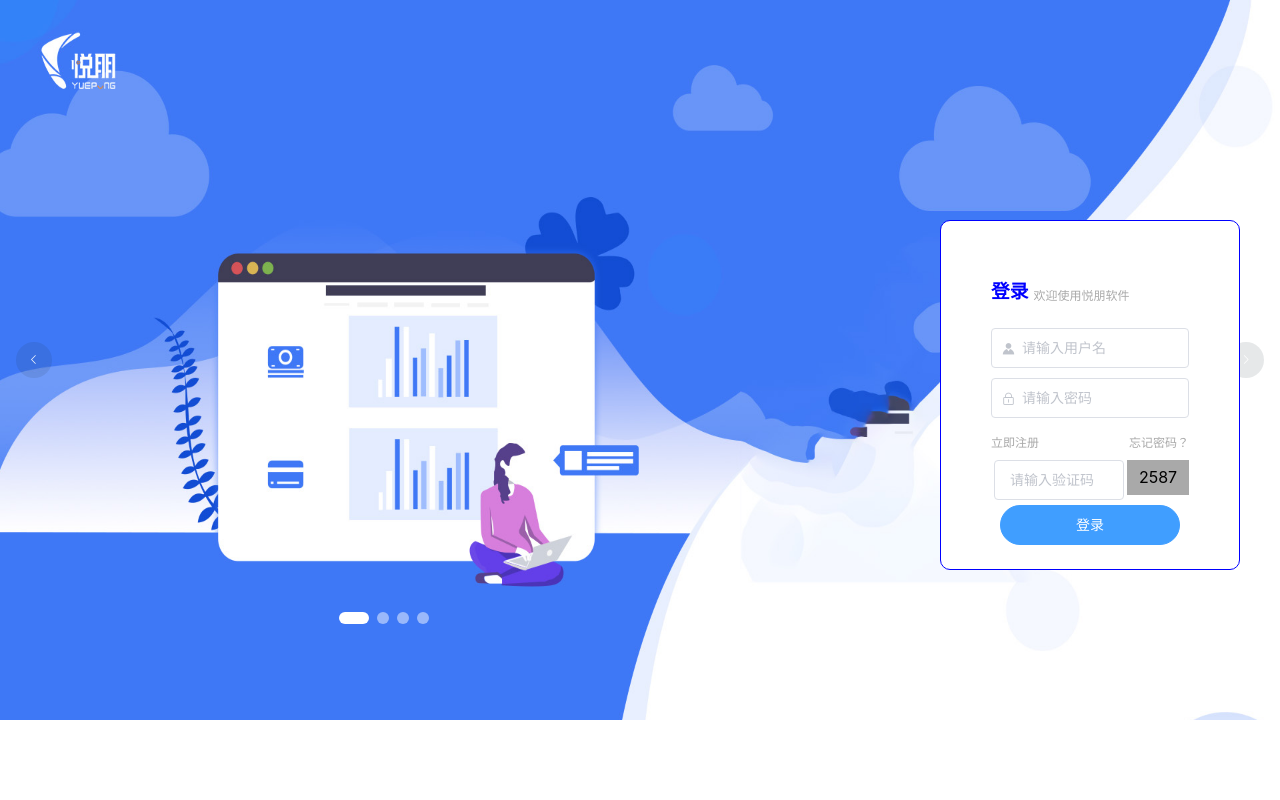
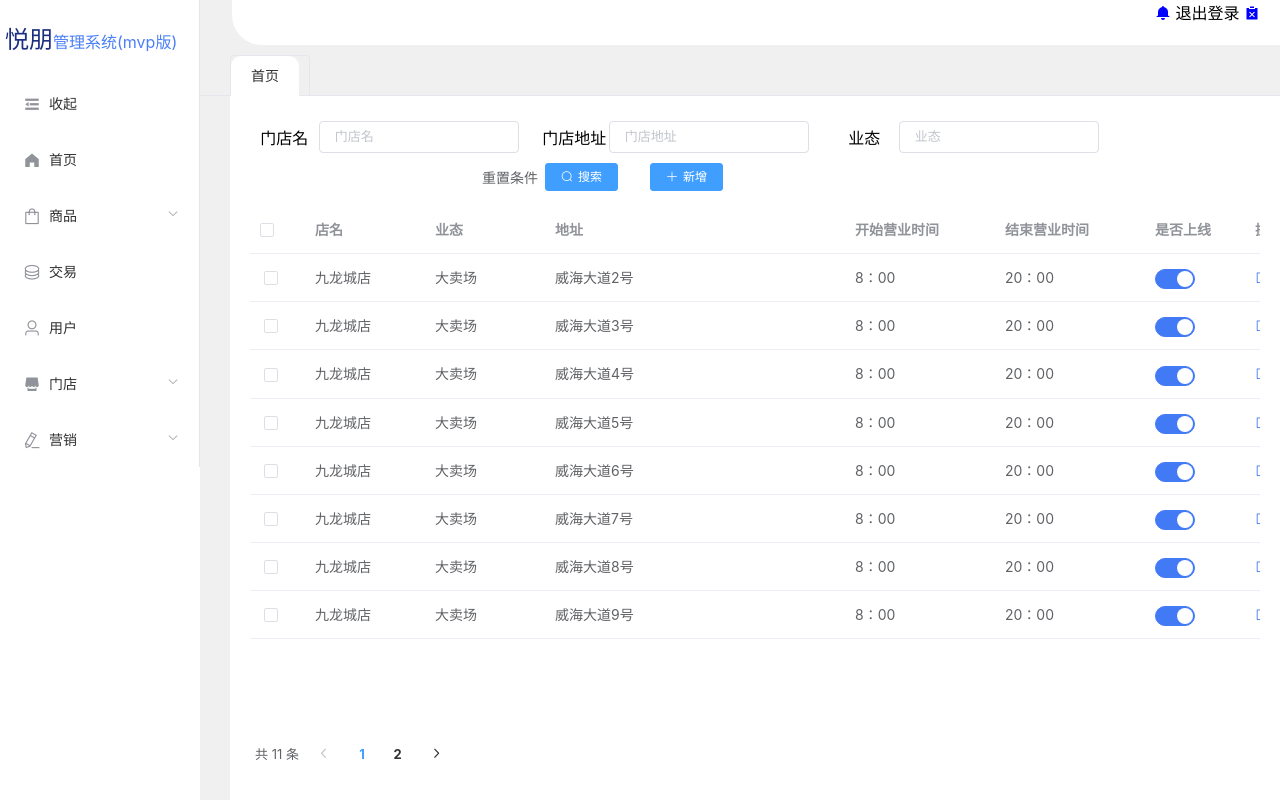
Before and after one commit to Kyoto4869/elui, a Vue app: page /#/user/shop in a window 1280 px wide. Before the commit this address led to /#/login. Built offline with nearby package versions, Linux system fonts and the light colour scheme; no server answers; sample sign-in values are in the browser's storage.

Commit message:
实现了分页效果与删除数据，对于shop

```diff
--- a/src/assets/css/shop.css
+++ b/src/assets/css/shop.css
@@ -43,3 +43,7 @@
 	margin-top: 10px;
 	flex: 1;
 }
+.shop .footer{
+	position: absolute;
+	bottom: 30px;
+}
--- a/src/assets/js/mock.js
+++ b/src/assets/js/mock.js
@@ -1,86 +1,113 @@
 import Mock from 'mockjs'
 
 
-Mock.mock('uersbgimg',{
-	msg:"succees",
-	status:0,
-	list:[{
-		imgsrc:'/assets/img/1.jpg',
+Mock.mock('uersbgimg', {
+	msg: "succees",
+	status: 0,
+	list: [{
+		imgsrc: '/assets/img/1.jpg',
 
 
-	},
-	]
+	}, ]
 })
 
 /* 获取随机生成的验证码 */
-Mock.mock('usercode',{
+Mock.mock('usercode', {
 
-	 "score|1000-9999": 1000,//随机生成1-800的数字
+	"score|1000-9999": 1000, //随机生成1-800的数字
 })
 
 
 /* 获取店铺信息 */
-Mock.mock('shop',{
-	msg:"succees",
-	status:0,
-	list:[
+Mock.mock('shop', {
+	msg: "succees",
+	status: 0,
+	list: [
 
 		{
-		 name:"九龙城店",
-		 commercial:"大卖场",
-		 address:'威海大道2号',
-		 starttime:"8：00",
-		 endtime:"20：00",
-		 olloutr:true,
+			name: "九龙城店",
+			commercial: "大卖场",
+			address: '威海大道2号',
+			starttime: "8：00",
+			endtime: "20：00",
+			olloutr: true,
 		},
 		{
-		 name:"九龙城店",
-		 commercial:"大卖场",
-		 address:'威海大道2号',
-		 starttime:"8：00",
-		 endtime:"20：00",
-		 olloutr:true,
+			name: "九龙城店",
+			commercial: "大卖场",
+			address: '威海大道3号',
+			starttime: "8：00",
+			endtime: "20：00",
+			olloutr: true,
 		},
 		{
-		 name:"九龙城店",
-		 commercial:"大卖场",
-		 address:'威海大道2号',
-		 starttime:"8：00",
-		 endtime:"20：00",
-		 olloutr:true,
+			name: "九龙城店",
+			commercial: "大卖场",
+			address: '威海大道4号',
+			starttime: "8：00",
+			endtime: "20：00",
+			olloutr: true,
 		},
 		{
-		 name:"九龙城店",
-		 commercial:"大卖场",
-		 address:'威海大道2号',
-		 starttime:"8：00",
-		 endtime:"20：00",
-		 olloutr:true,
+			name: "九龙城店",
+			commercial: "大卖场",
+			address: '威海大道5号',
+			starttime: "8：00",
+			endtime: "20：00",
+			olloutr: true,
 		},
 		{
-		 name:"九龙城店",
-		 commercial:"大卖场",
-		 address:'威海大道2号',
-		 starttime:"8：00",
-		 endtime:"20：00",
-		 olloutr:true,
+			name: "九龙城店",
+			commercial: "大卖场",
+			address: '威海大道6号',
+			starttime: "8：00",
+			endtime: "20：00",
+			olloutr: true,
 		},
 		{
-		 name:"九龙城店",
-		 commercial:"大卖场",
-		 address:'威海大道2号',
-		 starttime:"8：00",
-		 endtime:"20：00",
-		 olloutr:true,
-		},{
-		 name:"九龙城店",
-		 commercial:"大卖场",
-		 address:'威海大道2号',
-		 starttime:"8：00",
-		 endtime:"20：00",
-		 olloutr:true,
+			name: "九龙城店",
+			commercial: "大卖场",
+			address: '威海大道7号',
+			starttime: "8：00",
+			endtime: "20：00",
+			olloutr: true,
+		}, {
+			name: "九龙城店",
+			commercial: "大卖场",
+			address: '威海大道8号',
+			starttime: "8：00",
+			endtime: "20：00",
+			olloutr: true,
 		},
-
+		{
+			name: "九龙城店",
+			commercial: "大卖场",
+			address: '威海大道9号',
+			starttime: "8：00",
+			endtime: "20：00",
+			olloutr: true,
+		}, {
+			name: "九龙城店",
+			commercial: "大卖场",
+			address: '威海大道10号',
+			starttime: "8：00",
+			endtime: "20：00",
+			olloutr: true,
+		}, {
+			name: "九龙城店",
+			commercial: "大卖场",
+			address: '威海大道11号',
+			starttime: "8：00",
+			endtime: "20：00",
+			olloutr: true,
+		}, {
+			name: "九龙城店",
+			commercial: "大卖场",
+			address: '威海大道12号',
+			starttime: "8：00",
+			endtime: "20：00",
+			olloutr: true,
+		},
 	]
 
 
--- a/src/views/shop/index.vue
+++ b/src/views/shop/index.vue
@@ -29,7 +29,7 @@
 			<div class="about">
 				<!-- 表单 -->
 				<template>
-					<el-table ref="multipleTable" :data="tableData" tooltip-effect="dark" style="width: 100%" @selection-change="handleSelectionChange">
+					<el-table ref="multipleTable" :data="tableDataPage" tooltip-effect="dark" style="width: 100%" @selection-change="handleSelectionChange">
 						<el-table-column type="selection" width="55"></el-table-column>
 
 						<el-table-column prop="name" label="店名" width="120"></el-table-column>
@@ -71,7 +71,7 @@
 						@size-change="handleSizeChange"
 						@current-change="handleCurrentChange"
 						:current-page.sync="currentPage"
-						:page-size="4"
+						:page-size="pageSize"
 						layout="total, prev, pager, next"
 						:total="total"
 					></el-pagination>
@@ -87,11 +87,12 @@
 export default {
 	data() {
 		return {
-			tableData: [],
+			tableData: [],//全部数据
 			multipleSelection: [],
-			currentPage: 1,//换页的开始页面
-			tableDataPage: [],
+			currentPage: 1,//换页的开始页面,与对应的页面
+			tableDataPage: [],//页的数据
 			total:0,//总条数
+			pageSize:8,//每页条数
 
 		};
 	},
@@ -117,10 +118,12 @@
 			console.log(`每页 ${val} 条`);
 		},
 		handleCurrentChange(val) {
+			console.log(`当前页: ${val}`);
+			console.log(this.tableData)
 
-
-			console.log(`当前页: ${val}`);
-
+			let start=(val-1)*this.pageSize;
+			let end=val*this.pageSize;
+			this.tableDataPage=this.tableData.slice(start,end)
 
 
 
@@ -137,14 +140,23 @@
 					// console.log(res.data.list);
 
 					this.total=this.tableData.length;//计算有多少个数据
+
+					this.tableDataPage=this.tableData.slice(0,this.pageSize)
 				})
 				.catch(err => {
 					console.log(err);
 				});
 		},
-		handleDel(index, row) {
+		handleDel(index,row) {
 			/* 删除事件shop的数据 */
-			this.tableData.splice(index, 1);
+			console.log(index)
+			this.tableDataPage.splice(index, 1);//删除单个页面的数据
+			/*  */
+
+			let count=((this.currentPage-1)*this.pageSize)+index;
+			this.tableData.splice(count,1);//删除总的数据shop
+
+
 		}
 	}
 };
```
